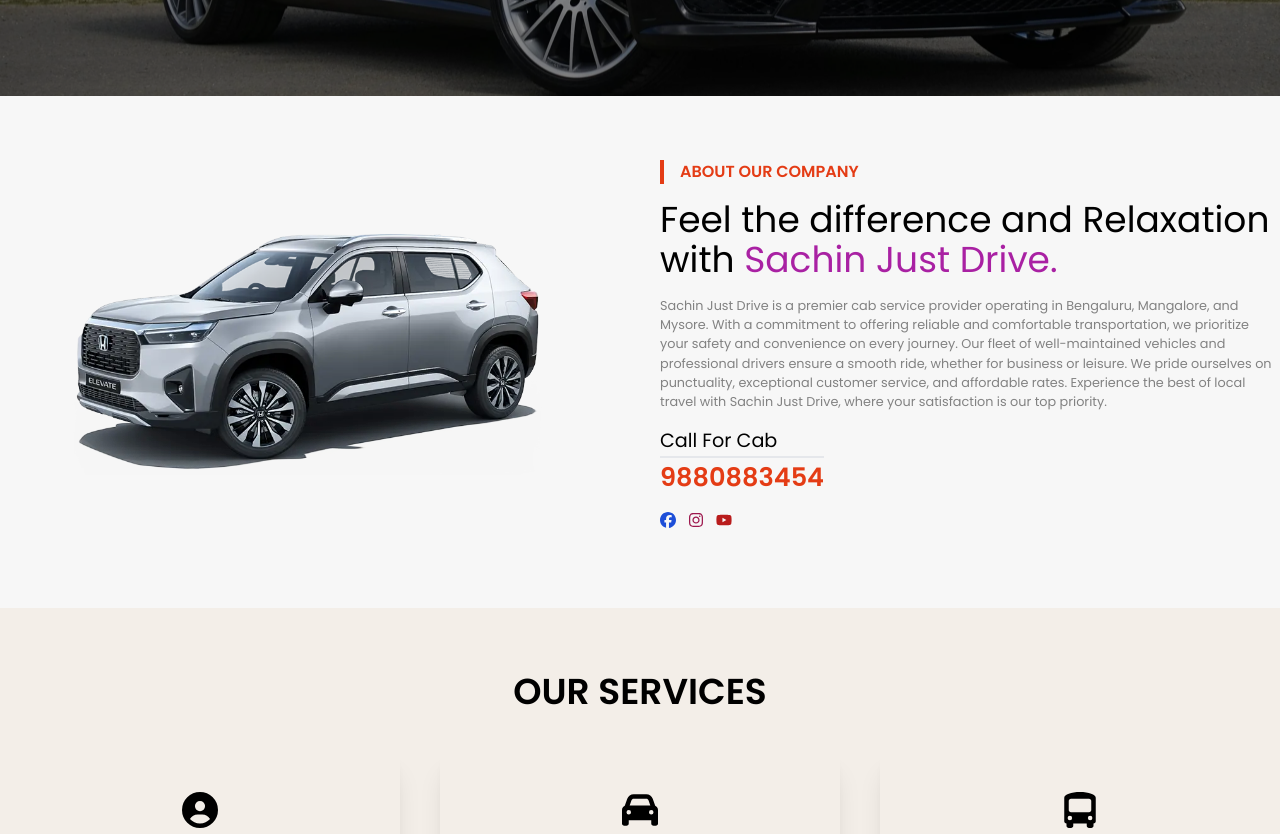
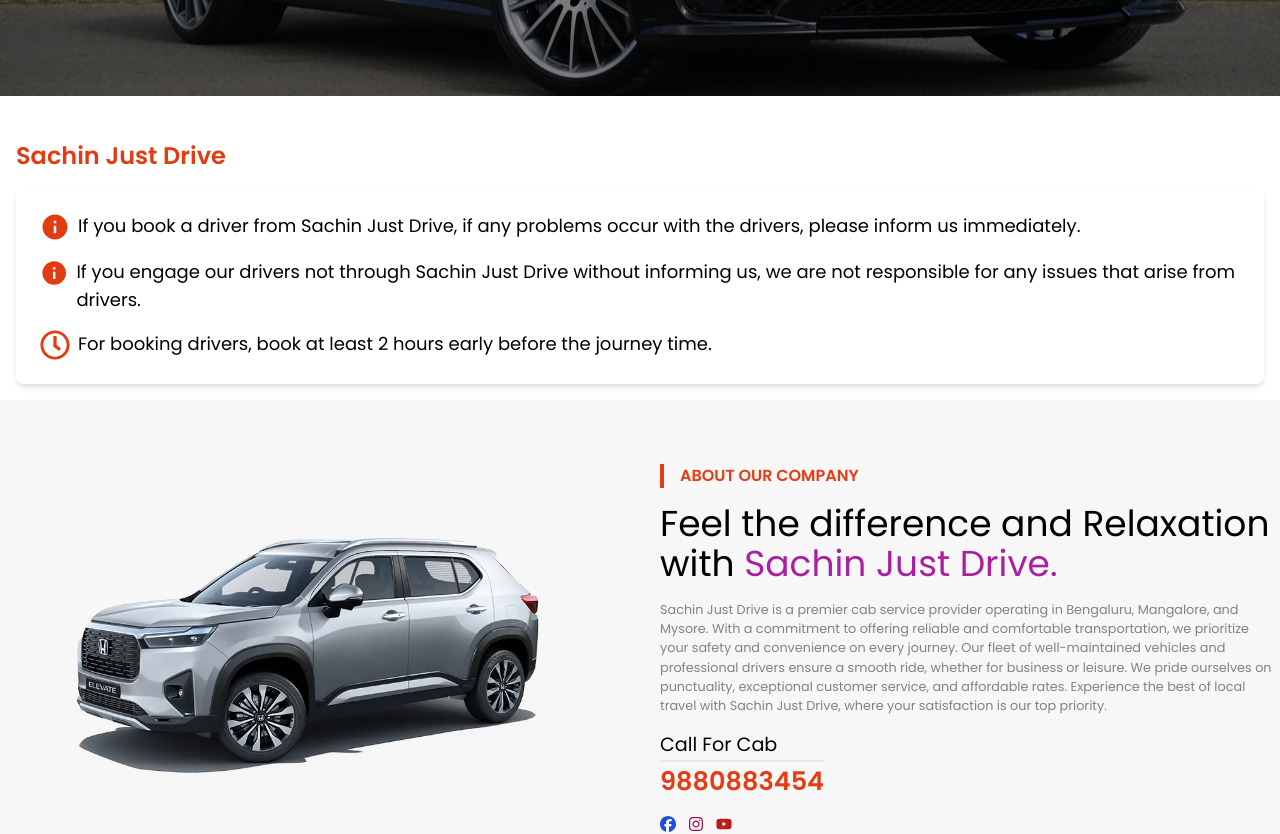
Before and after one commit to ag9731/sachinjustdrive, a React (Create React App) app: page / in a window 1280 px wide. Shown: the part 640-1474 px from the top of the page. Built offline with nearby package versions, Linux system fonts and the light colour scheme.

Commit message:
commit change

```diff
--- a/src/App.css
+++ b/src/App.css
@@ -6,6 +6,7 @@
   height: 40vmin;
   pointer-events: none;
 }
+
 
 @media (prefers-reduced-motion: no-preference) {
   .App-logo {
--- a/src/App.js
+++ b/src/App.js
@@ -15,7 +15,7 @@
     <Fragment>
       <Router>
         <div>
-          <Header />
+          <Header className="header1"/>
           <Routes>
             <Route path="/" element={<HomePage />} />
             <Route path="/about" element={<About />} />
--- a/src/components/Layout/Contact/Contact.jsx
+++ b/src/components/Layout/Contact/Contact.jsx
@@ -1,12 +1,34 @@
-import React from 'react'
-import Section7 from '../HomePage/Layout/Section7/Section7'
+import React from "react";
+import Section7 from "../HomePage/Layout/Section7/Section7";
 
 const Contact = () => {
   return (
-    <div className='mt-8'>
-      <Section7/>
-    </div>
-  )
-}
+    <>
+      <div className="mt-8">
+        <Section7 />
+      </div>
 
-export default Contact
+      {/* Map */}
+
+      <div className="flex flex-col gap-10 justify-center md:justify-end flex-1 mt-10">
+        <section className="">
+          <h1 className="text-4xl text-center">Location</h1>
+        </section>
+        <section>
+          <iframe
+            title="Google Maps Location of Sachin Just Drive"
+            src="https://www.google.com/maps/embed?pb=!1m18!1m12!1m3!1d3889.0460700046715!2d77.5810778!3d12.904759199999997!2m3!1f0!2f0!3f0!3m2!1i1024!2i768!4f13.1!3m3!1m2!1s0x3bae156b89e6b3d1%3A0xf89397861723c66a!2s30th%20B%20Main%20Rd%2C%20KR%20Layout%2C%20JP%20Nagar%20Phase%206%2C%20J.%20P.%20Nagar%2C%20Bengaluru%2C%20Karnataka%20560078!5e0!3m2!1sen!2sin!4v1722763520438!5m2!1sen!2sin"
+            width="100%"
+            height="300"
+            style={{ border: 0 }}
+            allowfullscreen=""
+            loading="lazy"
+            referrerpolicy="no-referrer-when-downgrade"
+          ></iframe>
+        </section>
+      </div>
+    </>
+  );
+};
+
+export default Contact;
--- a/src/components/Layout/HomePage/HomePage.jsx
+++ b/src/components/Layout/HomePage/HomePage.jsx
@@ -7,17 +7,20 @@
 import Section5 from "./Layout/Section5/Section5";
 import Section6 from "./Layout/Section6/Section6";
 import Section7 from "./Layout/Section7/Section7";
+import note from "../../../assets/homePage/sachin just drive note.jpg";
+import Note from "./Layout/Note/Note";
 
 const HomePage = () => {
   return (
     <div className="HomePageSection">
       <Section1 />
+      <Note/>
       <Section2 />
-      <Section3/>
-      <Section4/>
-      <Section5/>
-      <Section6/>
-      <Section7/>
+      <Section3 />
+      <Section4 />
+      <Section5 />
+      <Section6 />
+      <Section7 />
     </div>
   );
 };
--- /dev/null
+++ b/src/components/Layout/HomePage/Layout/Note/Note.jsx
@@ -0,0 +1,39 @@
+import React from "react";
+import { MdInfo } from "react-icons/md";
+import { FaRegClock } from "react-icons/fa";
+
+const Note = () => {
+  return (
+    <div className="container mx-auto p-4 mt-7">
+      <h1 className="text-2xl font-bold mb-4" style={{ color: "#E23C12" }}>
+        Sachin Just Drive
+      </h1>
+      <div className="bg-white shadow-md rounded-lg p-6">
+        <div className="mb-4 flex items-start">
+          <MdInfo className="text-3xl mr-2" style={{ color: "#E23C12" }} />
+          <p className="text-lg">
+            If you book a driver from Sachin Just Drive, if any problems occur
+            with the drivers, please inform us immediately.
+          </p>
+        </div>
+        <div className="mb-4 flex items-start ">
+          <MdInfo className="text-3xl mr-2" style={{ color: "#E23C12" }} />
+          <p className="text-lg">
+            If you engage our drivers not through Sachin Just Drive without
+            informing us, we are not responsible for any issues that arise from
+            drivers.
+          </p>
+        </div>
+        <div className="flex items-start">
+          <FaRegClock className="text-3xl mr-2" style={{ color: "#E23C12" }} />
+          <p className="text-lg">
+            For booking drivers, book at least 2 hours early before the journey
+            time.
+          </p>
+        </div>
+      </div>
+    </div>
+  );
+};
+
+export default Note;
--- a/src/components/Layout/HomePage/Layout/Section1/Section1.jsx
+++ b/src/components/Layout/HomePage/Layout/Section1/Section1.jsx
@@ -1,6 +1,7 @@
 import React, { useRef, useState } from "react";
 import "./Section1.css";
 import emailjs from "@emailjs/browser";
+import { Link } from "react-router-dom";
 
 const Section1 = () => {
   const form = useRef();
@@ -40,12 +41,16 @@
               <span className="bg-primary font-thin ml-2"> For You.</span>
             </p>
             <div className="flex gap-5">
+              <Link to="/contact">
                 <button className="bg-secondary border-none px-10 py-3 transition-all hover:bg-[#fff] hover:text-black hover:border-black text-white rounded-full">
                   CONTACT
                 </button>
+              </Link>
+              <Link to="/about">
                 <button className="bg-white border-none px-10 py-3 transition-all hover:bg-primary hover:text-white hover:border-black text-black rounded-full">
                   ABOUT
                 </button>
+              </Link>
             </div>
           </section>
           {/* Right Section */}
@@ -75,7 +80,9 @@
               {message && (
                 <div
                   className={`mt-4 ${
-                  message.includes("Failed") ? "text-red-500" : "text-green-500"
+                    message.includes("Failed")
+                      ? "text-red-500"
+                      : "text-green-500"
                   }`}
                 >
                   {message}
--- a/src/components/Layout/HomePage/Layout/Section6/Section6.jsx
+++ b/src/components/Layout/HomePage/Layout/Section6/Section6.jsx
@@ -1,6 +1,7 @@
 import React from "react";
 import "./Section6.css";
 import { FaClockRotateLeft } from "react-icons/fa6";
+import { Link } from "react-router-dom";
 
 const Section6 = () => {
   const array1 = [
@@ -213,6 +214,13 @@
             </div>
           </div>
         </section>
+        <section className="flex justify-center py-10">
+          <Link to="/contact">
+            <button className="bg-secondary border-none px-10 py-3 transition-all hover:bg-[#fff] hover:text-black hover:border-black text-white rounded-full">
+              BOOKNOW
+            </button>
+          </Link>
+        </section>
       </section>
     </>
   );
--- a/src/components/Layout/Manpower/Manpower.jsx
+++ b/src/components/Layout/Manpower/Manpower.jsx
@@ -6,6 +6,7 @@
   FaUsers,
   FaTools,
 } from "react-icons/fa";
+import { Link } from "react-router-dom";
 
 const services = {
   location:
@@ -143,6 +144,13 @@
           </div>
         ))}
       </div>
+      <section className="flex justify-center py-10">
+        <Link to="/contact">
+          <button className="bg-secondary hidden md:block border-none px-6 py-2 transition-all hover:bg-primary hover:border-black text-white rounded-full">
+            BOOK NOW
+          </button>
+        </Link>
+      </section>
     </section>
   );
 };
--- a/src/components/Layout/Navbar/Footer/Footer.jsx
+++ b/src/components/Layout/Navbar/Footer/Footer.jsx
@@ -26,8 +26,8 @@
             <div className="flex flex-col justify-center md:flex-row gap-3 items-center space-x-3 ">
               <FaLocationDot className="text-lg" />
               <p className="text-sm md:text-base text-center md:text-start">
-                SAS Road, #6/2, 35th Main, Sarakki Main Rd, JP Nagar 6th Phase,
-                J. P. Nagar, Bengaluru, Karnataka 560587
+                #30th 'B' Main, opp. Siddalingeshwara Theater, J.P. Nagar 6th
+                Phase, Bengaluru-78
               </p>
             </div>
 
@@ -70,13 +70,14 @@
           {/* Map */}
           <div className="flex justify-center md:justify-end flex-1">
             <iframe
-              src="https://www.google.com/maps/embed?pb=!1m18!1m12!1m3!1d3889.0827255274653!2d77.57619897489175!3d12.902401987406664!2m3!1f0!2f0!3f0!3m2!1i1024!2i768!4f13.1!3m3!1m2!1s0x3bae1569d4f1ed87%3A0x52b4bbb2cb30792b!2sSachin%20Just%20Drive!5e0!3m2!1sen!2sin!4v1722531879635!5m2!1sen!2sin"
+              title="Google Maps Location of Sachin Just Drive"
+              src="https://www.google.com/maps/embed?pb=!1m18!1m12!1m3!1d3889.0460700046715!2d77.5810778!3d12.904759199999997!2m3!1f0!2f0!3f0!3m2!1i1024!2i768!4f13.1!3m3!1m2!1s0x3bae156b89e6b3d1%3A0xf89397861723c66a!2s30th%20B%20Main%20Rd%2C%20KR%20Layout%2C%20JP%20Nagar%20Phase%206%2C%20J.%20P.%20Nagar%2C%20Bengaluru%2C%20Karnataka%20560078!5e0!3m2!1sen!2sin!4v1722763520438!5m2!1sen!2sin"
               width="100%"
               height="300"
               style={{ border: 0 }}
-              allowFullScreen=""
+              allowfullscreen=""
               loading="lazy"
-              referrerPolicy="no-referrer-when-downgrade"
+              referrerpolicy="no-referrer-when-downgrade"
             ></iframe>
           </div>
         </div>
--- a/src/components/Layout/Navbar/Header/Header.jsx
+++ b/src/components/Layout/Navbar/Header/Header.jsx
@@ -21,7 +21,7 @@
           {/* Left Side Data */}
           <section className="flex items-center gap-10">
             <img
-              className="max-w-40 min-w-32"
+              className="max-w-40  min-w-32"
               src={logo}
               alt="Sachin Just Drive Logo"
             />
@@ -62,9 +62,11 @@
 
           {/* Right Side Data */}
           <section>
-            <button className="bg-secondary hidden md:block border-none px-6 py-2 transition-all hover:bg-primary hover:border-black text-white rounded-full">
-              BOOK NOW
-            </button>
+            <Link to="/contact">
+              <button className="bg-secondary hidden md:block border-none px-6 py-2 transition-all hover:bg-primary hover:border-black text-white rounded-full">
+                BOOK NOW
+              </button>
+            </Link>
           </section>
         </div>
 
```
Also changed, not shown: src/assets/homePage/sachin just drive note.jpg (added). Lines whose indentation alone changed are shown as unchanged.
